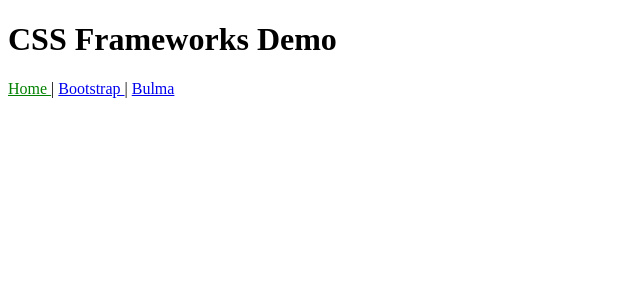
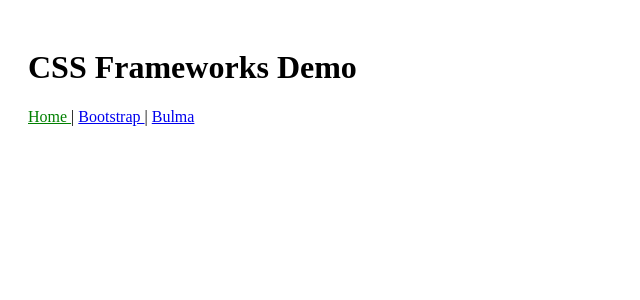
Before and after one commit to MichaelCurrin/css-frameworks-demo, a Jekyll site: the page built from index.md, in a window 1280 px wide. Shown: the top 300 px of the page, without its empty margins (0-640 px from the left). Built offline with Jekyll 4.4.1, drawn with Linux system fonts in a browser that asks for light colours.

Commit message:
Update styles.scss

```diff
--- a/assets/css/styles.scss
+++ b/assets/css/styles.scss
@@ -1,3 +1,8 @@
 ---
 ---
 @import "main";
+
+// There might be a better to set the spacing in each framework, like by putting a class on your body tag.
+body {
+  padding: 20px;
+}
```
